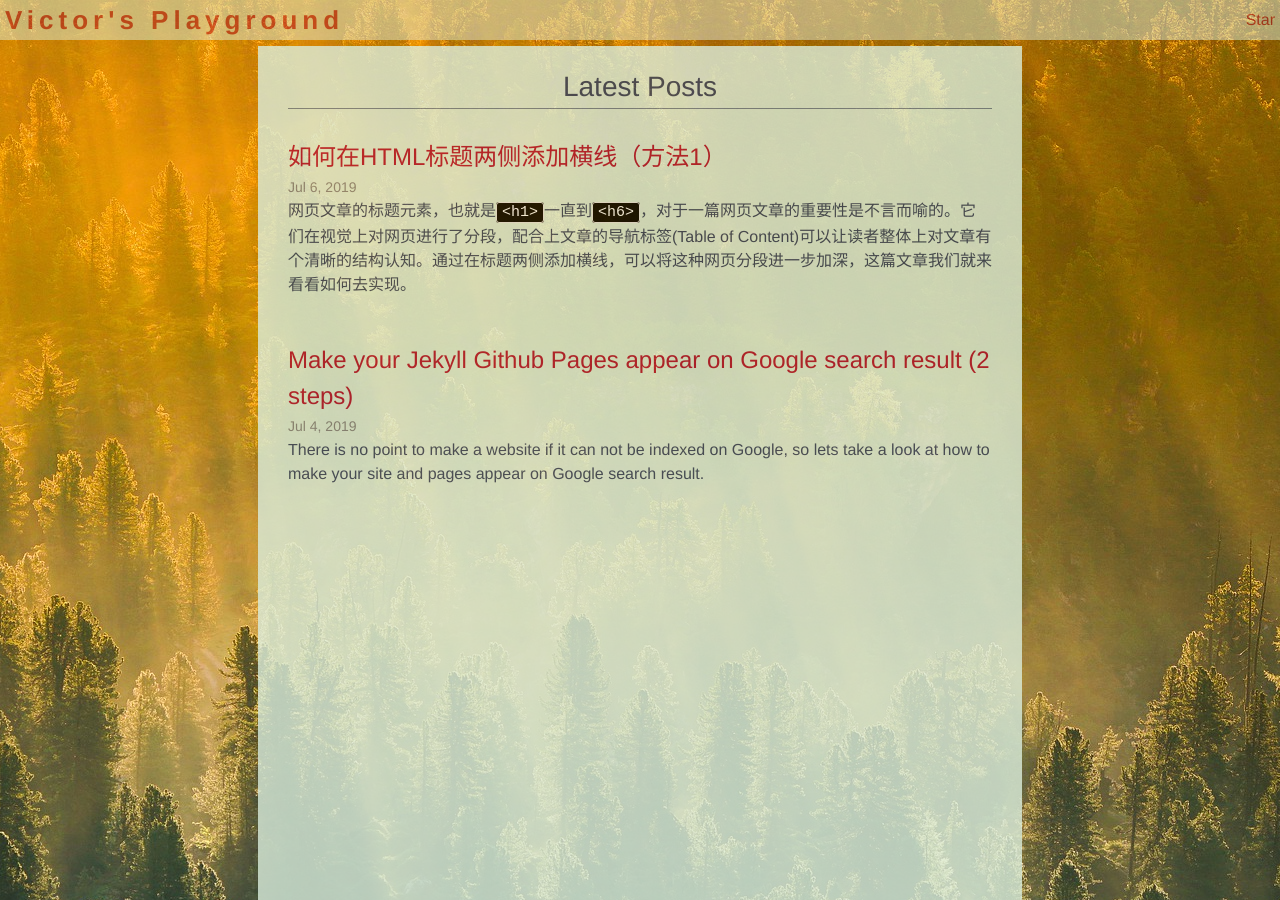
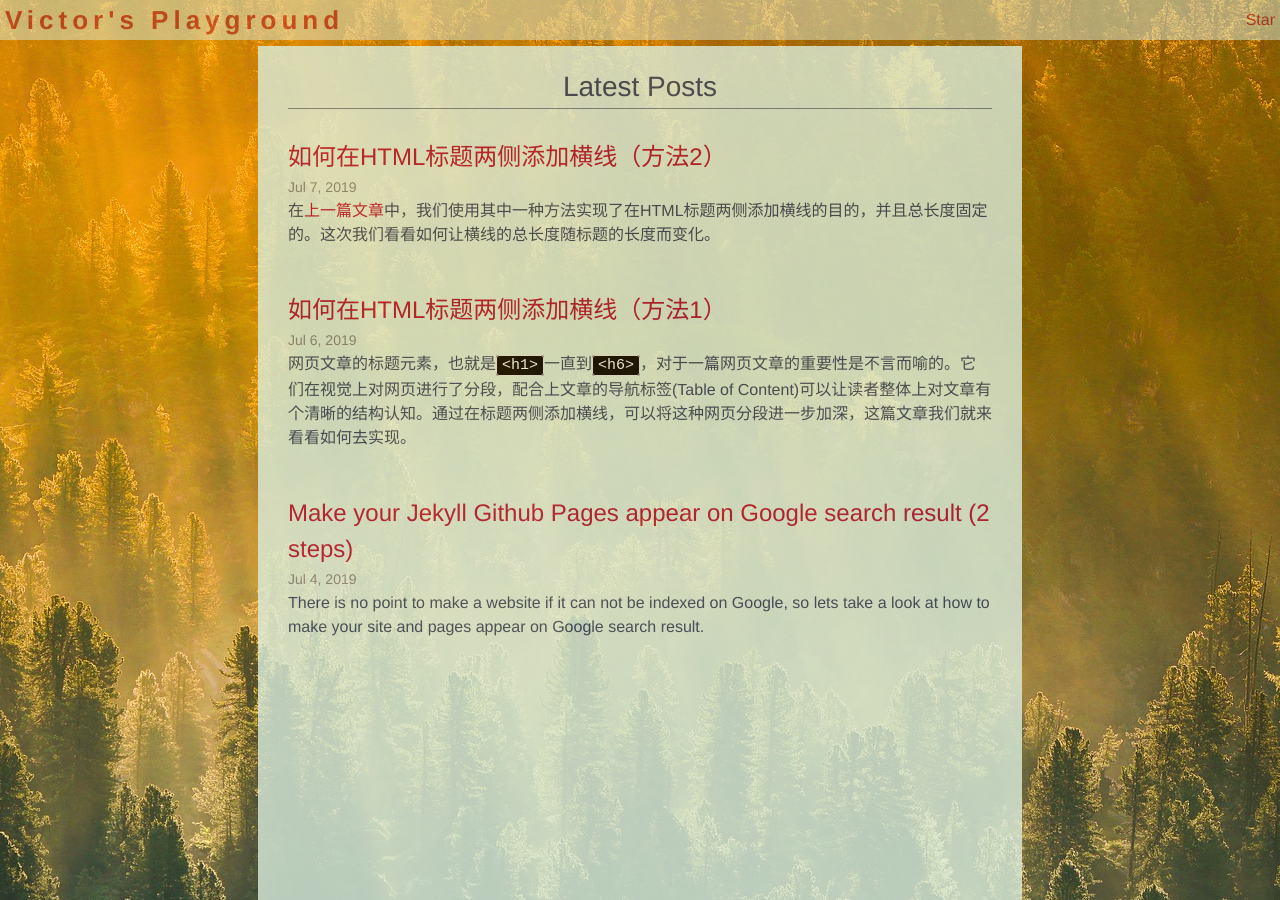
Before and after one commit to Victor2Code/blog, a Jekyll site: the page built from index.md, in a window 1280 px wide and 900 px high. Built offline with Jekyll 4.4.1, drawn with Linux system fonts in a browser that asks for light colours.

Commit message:
2019-07-07 new post

````diff
--- /dev/null
+++ b/_posts/front-end/2019-07-07-headings-with-horizontal-line-on-either-side-02.md
@@ -0,0 +1,80 @@
+---
+layout: post
+title: 如何在HTML标题两侧添加横线（方法2）
+tags: HTML CSS
+categories: front-end
+comments: true
+last-modified: 2019-07-07 23:47:00 +0800
+---
+在[上一篇文章]({{ site.baseurl }}{% post_url /front-end/2019-07-06-headings-with-horizontal-line-on-either-side-01 %})中，我们使用其中一种方法实现了在HTML标题两侧添加横线的目的，并且总长度固定的。这次我们看看如何让横线的总长度随标题的长度而变化。
+
+* TOC
+{:toc}
+
+## 目标效果
+可以参考我自己的博客网站[https://victor2code.github.io/blog](https://victor2code.github.io/blog)，其中的博客文章就是采用这种方式
+
+![title]({{ "/images/2019-07-07-title.png" | relative_url }})
+
+## 实现代码
+
+### html
+```html
+<body>
+  <div class="">
+    <h3>This is a title</h3>
+    <p>test test test test test test test test test test test test test test test test test test</p>
+  </div>
+</body>
+```
+
+### css
+```html
+<head>
+  <style media="screen">
+    div{
+      width: 60%;
+      margin: 0 auto;
+    }
+    h3,p{
+      text-align: center;
+    }
+    h3::after{
+      content: "";
+      border: 1px grey solid;
+      width: 30px;
+      display: inline-block;
+      position: relative;
+      top: -5px;
+      left: 20px;
+    }
+    h3::before{
+      content: "";
+      border: 1px grey solid;
+      width: 30px;
+      display: inline-block;
+      position: relative;
+      top: -5px;
+      left: -20px;
+    }
+  </style>
+</head>
+```
+
+## 实现效果
+看效果和方法1的效果没有区别。不过在标题的宽度变化的时候，标题的左右两侧的横线一直维持在30px的宽度。
+
+## 代码分析
+方法1中是在HTML中新添加了一个元素并利用其边框做为横线，这里并没有在HTML中添加新的元素，而是利用了`:before`和`:after`选择器在标题的前后分别插入了一些空内容，然后利用它们的边框做为横线
+
+* `::after`和`:after`都可以达到目的，但是为了兼容性，推荐使用两个冒号。`::before`也是同理
+
+* `width: 30px;`将每段横线的宽度固定住了，但是使用宽度的前提是`display: inline-block`，因为默认情况下插入的内容是`display: inline;`的，不可以调节宽度和位置
+
+* 这里没有`z-index: -1;`的必要，因为横线和标题的文字没有重叠的部分
+
+
+## 总结
+这种方式比起方式1更容易理解，实现起来也更容易，我个人也觉得更美观，所以在自己的博客中采用了本方法。
+
+欢迎在下面留言进行讨论和交流。
````
Also changed, not shown: _posts/front-end/2019-07-06-headings-with-horizontal-line-on-either-side-01.md (+5 -3 lines), 1 other file.
